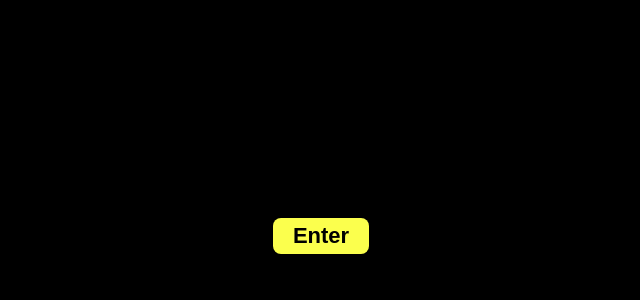
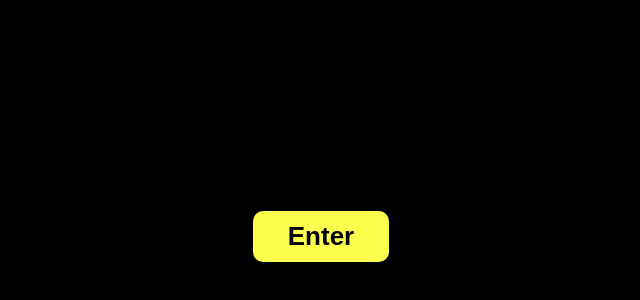
Before and after one commit to manikanta639/ipadma, a plain HTML site: page menu.html in a window 1280 px wide. Shown: the part 164-464 px from the top of the page, without its empty margins (319-959 px from the left). Drawn offline with Linux system fonts and the light colour scheme.

Commit message:
Update menu.html

```diff
--- a/menu.html
+++ b/menu.html
@@ -1,34 +1,35 @@
 <!DOCTYPE html>
 <html lang="en">
 <head>
-<meta charset="UTF-8" />
-<meta name="viewport" content="width=device-width, initial-scale=1" />
+<meta charset="UTF-8">
+<meta name="viewport" content="width=device-width, initial-scale=1.0">
 <title>ipadma</title>
 
 <style>
   body {
     margin: 0;
     padding: 0;
-    background: black;
+    background: #000;
     color: white;
     font-family: Arial, sans-serif;
     text-align: center;
     display: flex;
+    flex-direction: column;
     justify-content: center;
     align-items: center;
-    height: 100vh;
+    min-height: 100vh;
   }
 
-#insta-contact-btn {
-    padding: 5px 20px;
-    font-size: 22px;
+  #insta-contact-btn {
+    padding: 10px 35px;
+    font-size: 26px;
     font-weight: 600;
     color: black;
     background: #fbff4d;
     border: none;
-    border-radius: 8px;
+    border-radius: 10px;
     cursor: pointer;
-    transition: 0.3s ease;
+    transition: 0.2s ease;
   }
 
   #insta-contact-btn:hover {
@@ -42,9 +43,9 @@
 <button id="insta-contact-btn">Enter</button>
 
 <script>
-  const instagramUsername = "nextgendeals1";
-  document.getElementById('insta-contact-btn').addEventListener('click', () => {
-    window.open(`https://ig.me/m/${instagramUsername}`, '_blank');
+  const instagramUsername = "nextgendeals1"; // change if wrong
+  document.getElementById("insta-contact-btn").addEventListener("click", () => {
+    window.location.href = `https://ig.me/m/${instagramUsername}`;
   });
 </script>
 
```
